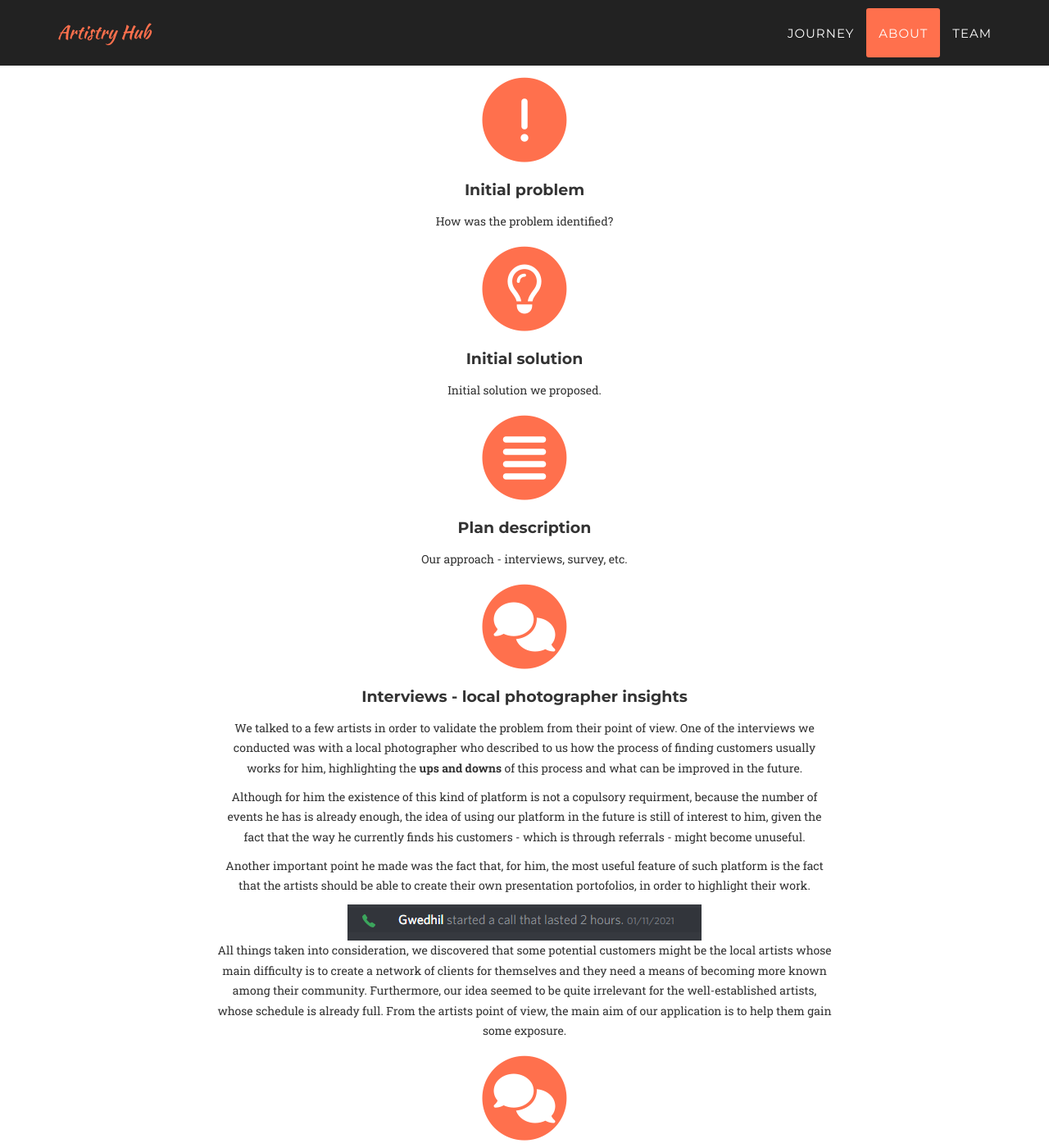
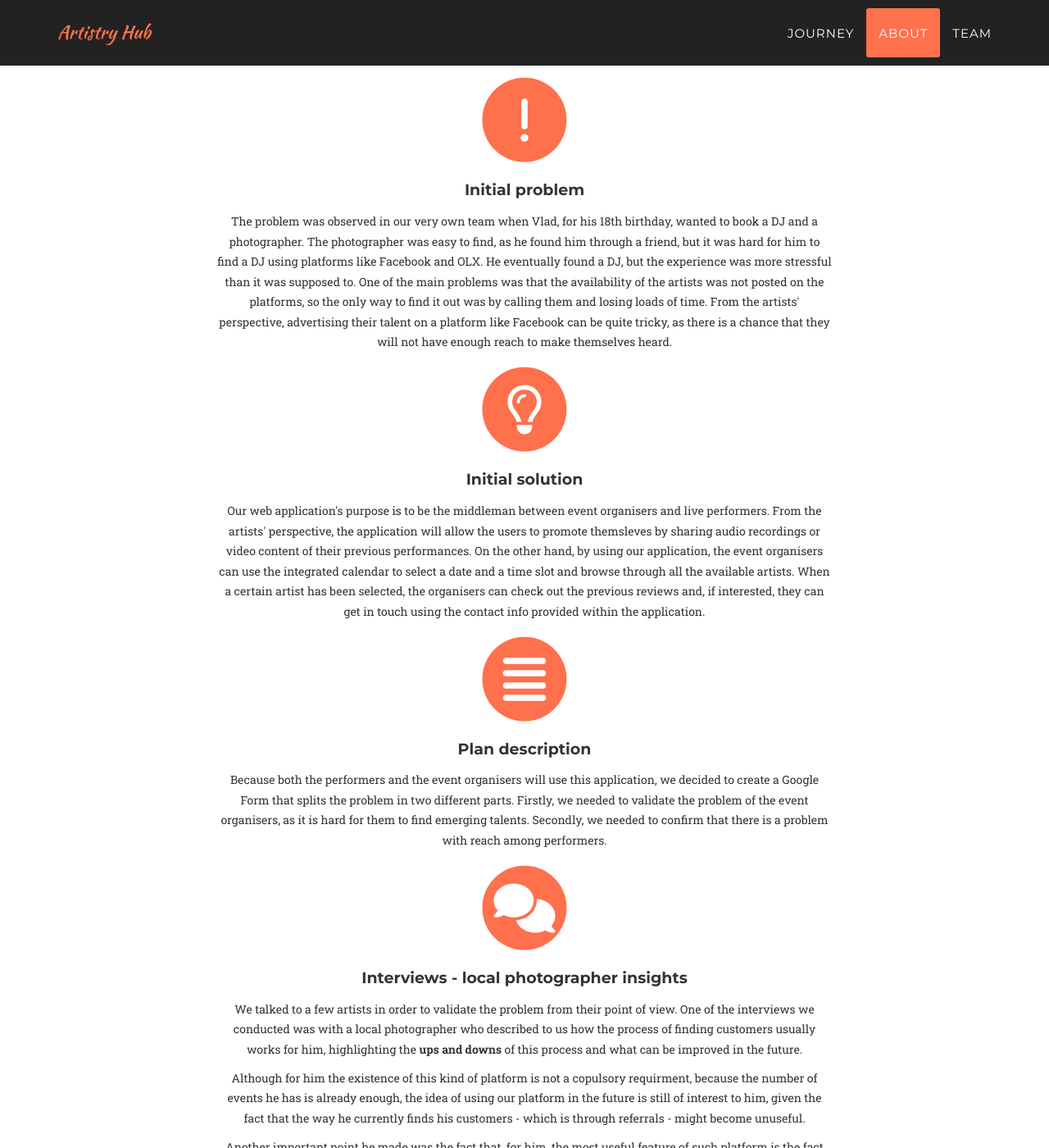
Before and after one commit to ArtistryHub/ArtistryHub, a Jekyll site: the page built from index.html, in a window 1280 px wide and 1400 px high, scrolled down 6921 px. Shown: the whole window at 82% size. Built offline with Jekyll 4.4.1, drawn with Linux system fonts in a browser that asks for light colours; nearby versions of some CDN libraries; some web fonts are replaced; some of the changed text lies outside the part shown.

Commit message:
completare pt mitza+soseaaaaa

```diff
--- a/_includes/m2.html
+++ b/_includes/m2.html
@@ -17,7 +17,12 @@
                         <i class="fas fa-exclamation fa-stack-1x fa-inverse"></i>
                     </span>
                     <h4 class="service-heading">Initial problem</h4>
-                    <p class="text-muted">How was the problem identified?</p>
+                    <p class="text-muted">The problem was observed in our very own team when Vlad, for his 18th birthday, wanted to book a DJ and a photographer.
+                        The photographer was easy to find, as he found him through a friend, but it was hard for him to find a DJ using platforms like Facebook and OLX.
+                        He eventually found a DJ, but the experience was more stressful than it was supposed to.
+                        One of the main problems was that the availability of the artists was not posted on the platforms, so the only way to find it out was by calling them
+                        and losing loads of time. From the artists' perspective, advertising their talent on a platform like Facebook can be quite tricky, as there is a chance
+                        that they will not have enough reach to make themselves heard.</p>
                 </div>
                 <div class="col-md-2"></div>
             </div>
@@ -31,7 +36,12 @@
                         <i class="far fa-lightbulb fa-stack-1x fa-inverse"></i>
                     </span>
                     <h4 class="service-heading">Initial solution</h4>
-                    <p class="text-muted">Initial solution we proposed.</p>
+                    <p class="text-muted">Our web application's purpose is to be the middleman between event organisers and live performers.
+                        From the artists' perspective, the application will allow the users to promote themsleves by sharing audio recordings or
+                        video content of their previous performances.
+                        On the other hand, by using our application, the event organisers can use the integrated calendar to select a date and a time slot and browse
+                        through all the available artists. When a certain artist has been selected, the organisers can check out the previous reviews and, if interested,
+                        they can get in touch using the contact info provided within the application.</p>
                 </div>
                 <div class="col-md-2"></div>
             </div>
@@ -43,7 +53,9 @@
                         <i class="fas fa-align-justify fa-stack-1x fa-inverse"></i>
                     </span>
                     <h4 class="service-heading">Plan description</h4>
-                    <p class="text-muted">Our approach - interviews, survey, etc.</p>
+                    <p class="text-muted">Because both the performers and the event organisers will use this application, we decided to create a Google Form that splits the problem in two
+                        different parts. Firstly, we needed to validate the problem of the event organisers, as it is hard for them to find emerging talents.
+                        Secondly, we needed to confirm that there is a problem with reach among performers.</p>
                 </div>
                 <div class="col-md-2"></div>
             </div>
@@ -115,8 +127,14 @@
                         <i class="far fa-lightbulb fa-stack-1x fa-inverse"></i>
                     </span>
                     <h4 class="service-heading">Concluzii + subconcluzii</h4>
-                    <!-- <p class="text-muted">ArtistryHub offers a platform that connects local performers to event organizers in a seamless and reliable way.</p>
-                    <p class="text-muted">Performers can showcase their real talents using the application's interface and are able to promote themselves through the application's rating system.</p>
+                    <p class="text-muted">Considering the responses that we got on the Google Form, which proved to be sufficient to observe a pattern, and the interviews that we conducted,
+                        we realised that there is an interest for this kind of application, but we still need to refine some of the initial aspects of our app.
+                        For instance, one of the new features, which was suggested in the Google Form, would be to allow the artists to browse through events that
+                        were posted by organisers, which is basically the opposite of our initial approach. This way, the artists and the organisers can
+                        contact eachother for future collaborations.
+                        We, as a team, thought about the main purpose of the application and we concluded that it will probably benefit the entry level artists,
+                        because they need to maximise their exposure.</p>
+                    <!--<p class="text-muted">Performers can showcase their real talents using the application's interface and are able to promote themselves through the application's rating system.</p>
                     <p class="text-muted">Organizers are able to identify local talents by viewing performers' profiles using suitable filters and, then, they can easily book them.</p> -->
                 </div>
                 <div class="col-md-2"></div>
```
